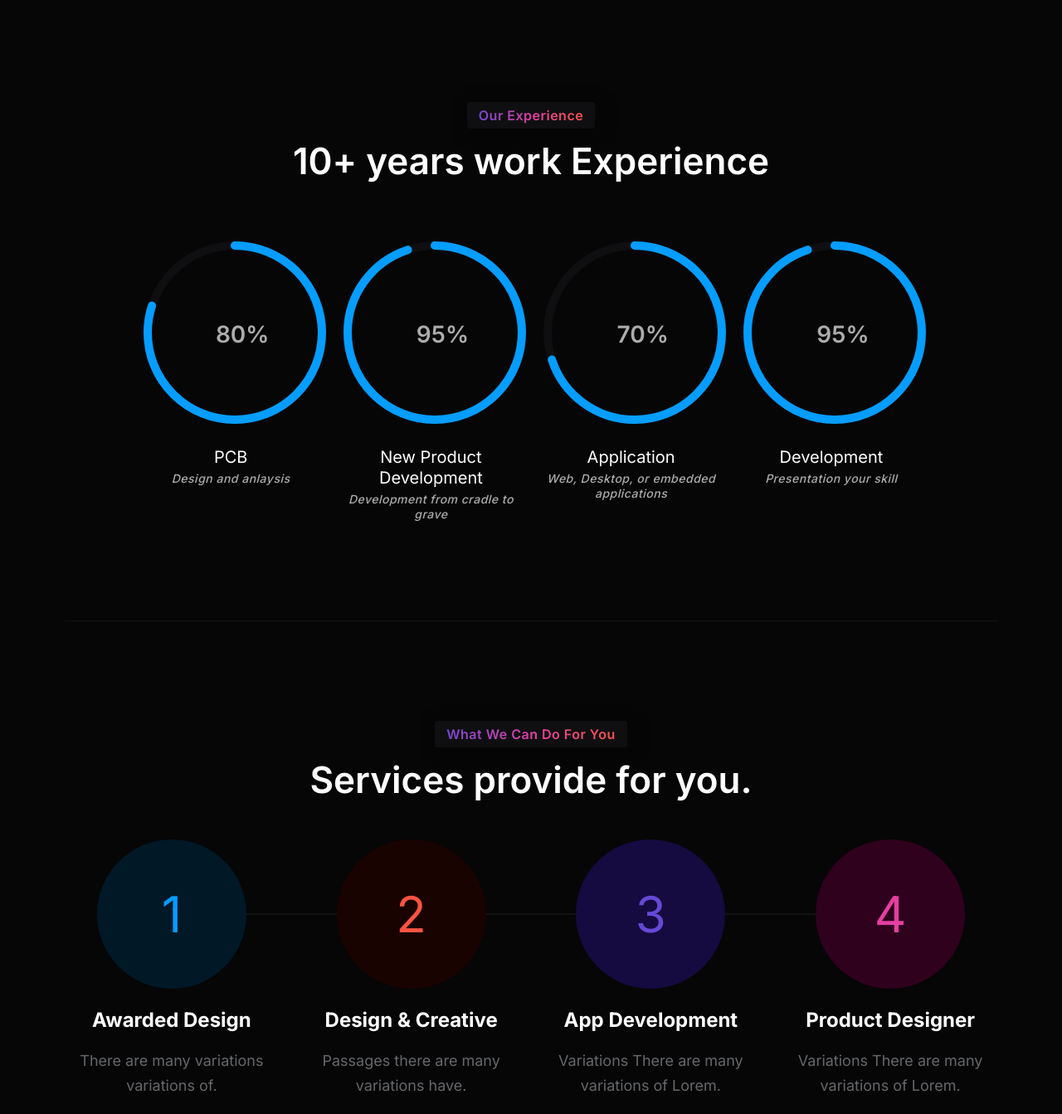
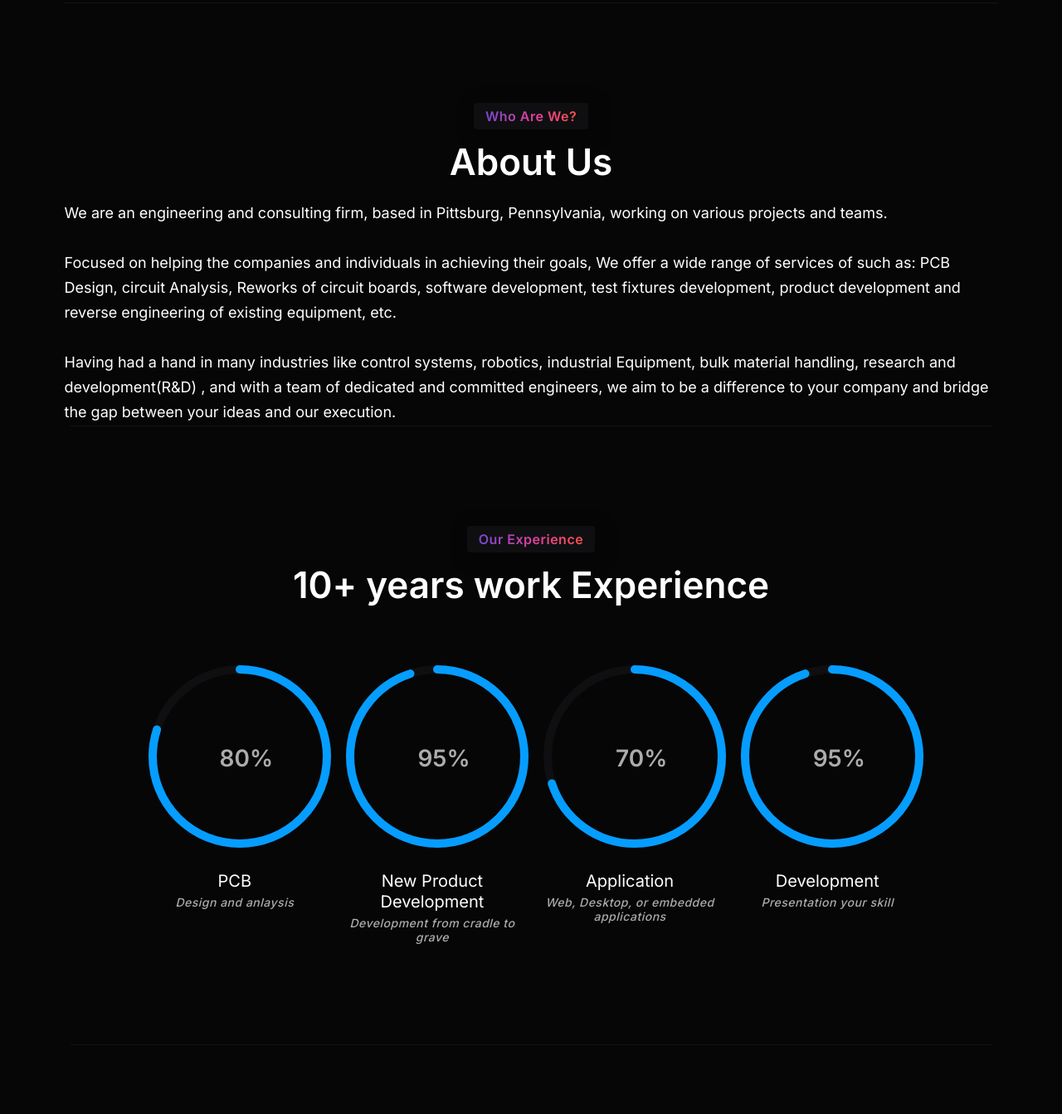
Before and after one commit to AGF2019/BusinessWebsite, a plain HTML site: page index.html in a window 1280 px wide. Shown: the part 977-2320 px from the top of the page at 83% size. Drawn offline with Linux system fonts and the light colour scheme; files whose address does not match are found by name.

Commit message:
updated content

```diff
--- a/index.html
+++ b/index.html
@@ -127,7 +127,7 @@
                         <div class="col-12">
                             <div class="inner text-center">
                                 <h1 class="title">Solution to all your<br> Hardware needs.</h1>
-                                <p class="description">We help our clients succeed by creating brand identities, <br>
+                                <p class="description color-white">We help our clients succeed by creating brand identities, <br>
                                     digital experiences, and print materials.</p>
                                 <div class="button-group mt--30">
                                     <a class="btn-default btn-large round" href="#">Get started now</a>
@@ -145,7 +145,7 @@
                         <div class="col-12">
                             <div class="inner text-center">
                                 <h1 class="title">In House<br>Development Team.</h1>
-                                <p class="description">We help our clients succeed by creating brand identities, <br>
+                                <p class="description color-white">We help our clients succeed by creating brand identities, <br>
                                     digital experiences, and print materials.</p>
                                 <div class="button-group mt--30">
                                     <a class="btn-default" href="#">Get started now</a>
@@ -158,6 +158,46 @@
             <!-- End Single Slider  -->
         </div>
         <!-- End Slider Area  -->
+
+         <!-- Start Seperator Area  -->
+         <div class="rbt-separator-mid">
+            <div class="container">
+                <hr class="rbt-separator m-0">
+            </div>
+        </div>
+        <!-- End Seperator Area  -->
+
+        <!-- Start Service-6 Area  -->
+        <div id="about" class="rainbow-service-area rainbow-section-gap ">
+            <div class="container">
+                <div class="row">
+                    <div class="col-lg-12">
+                        <div class="section-title text-center" data-sal="slide-up" data-sal-duration="400" data-sal-delay="150">
+                            <h4 class="subtitle ">
+                                <span class="theme-gradient">Who are we?</span>
+                            </h4>
+                            <h2 class="title w-600 mb--20">About Us</h2>
+                        </div>
+                        <div class="content">
+                            <p class="description b1 color-white mb--0">We are an engineering and consulting firm, based in Pittsburg, Pennsylvania, working on various projects and teams.
+                                <br>
+                                <br>
+                                Focused on helping the companies and individuals in achieving their goals, We offer a wide range of services of such as: PCB Design, circuit Analysis, Reworks of circuit boards, software development, test fixtures development, product development and reverse engineering of existing equipment, etc.
+                                <br>
+                                <br>
+                                Having had a hand in many industries like control systems, robotics, industrial Equipment, bulk material handling, research and development(R&D) , and with a team of dedicated and committed engineers, we aim to be a difference to your company and bridge the gap between your ideas and our execution.
+                                </p>
+                        </div>
+                    </div>
+                </div>
+
+         <!-- Start Seperator Area  -->
+         <div class="rbt-separator-mid">
+            <div class="container">
+                <hr class="rbt-separator m-0">
+            </div>
+        </div>
+        <!-- End Seperator Area  -->
 
         <!-- Start progress style-large  -->
         <div id="experience" class="rainbow-progressbar-area rainbow-section-gap">
@@ -275,8 +315,8 @@
                                 <div class="line"></div>1
                             </div>
                             <div class="content">
-                                <h4 class="title"><a href="#">Awarded Design</a></h4>
-                                <p class="description b1 color-gray mb--0">There are many variations variations of.</p>
+                                <h4 class="title"><a href="#">System Integration</a></h4>
+                                <p class="description b1 color-gray mb--0"><!--place holder--></p>
                             </div>
                         </div>
                     </div>
@@ -287,8 +327,8 @@
                                 <div class="line"></div>2
                             </div>
                             <div class="content">
-                                <h4 class="title"><a href="#">Design &amp; Creative</a></h4>
-                                <p class="description b1 color-gray mb--0">Passages there are many variations have.</p>
+                                <h4 class="title"><a href="#">PCBA Design</a></h4>
+                                <p class="description b1 color-gray mb--0"><!--place holder--></p>
                             </div>
                         </div>
                     </div>
@@ -299,8 +339,8 @@
                                 <div class="line"></div>3
                             </div>
                             <div class="content">
-                                <h4 class="title"><a href="#">App Development</a></h4>
-                                <p class="description b1 color-gray mb--0">Variations There are many variations of Lorem.</p>
+                                <h4 class="title"><a href="#">Application Development</a></h4>
+                                <p class="description b1 color-gray mb--0"><!--place holder--></p>
                             </div>
                         </div>
                     </div>
@@ -311,8 +351,8 @@
                                 <div class="line"></div>4
                             </div>
                             <div class="content">
-                                <h4 class="title"><a href="#">Product Designer</a></h4>
-                                <p class="description b1 color-gray mb--0">Variations There are many variations of Lorem.</p>
+                                <h4 class="title"><a href="#">Product Design</a></h4>
+                                <p class="description b1 color-gray mb--0"><!--place holder--></p>
                             </div>
                         </div>
                     </div>
@@ -368,7 +408,7 @@
                         <div class="col-lg-4 col-md-6 col-sm-6 col-12">
                             <div class="rainbow-footer-widget">
                                 <h4 class="title">Stay Connected With Us.</h4>
-                                <div class="inner">
+                                <!--<div class="inner">
                                     <ul class="social-icon social-default justify-content-start">
                                         <li><a href="https://www.facebook.com/">
                                                 <i class="feather-facebook"></i>
@@ -383,7 +423,11 @@
                                             </a>
                                         </li>
                                     </ul>
+                                </div>-->
+                                <div class="inner">
+                                    <a href="mailto:contact@robustelectronicdesigns.com">contact@robustelectronicdesigns.com</a>
                                 </div>
+
                             </div>
                         </div>
                     </div>
```
